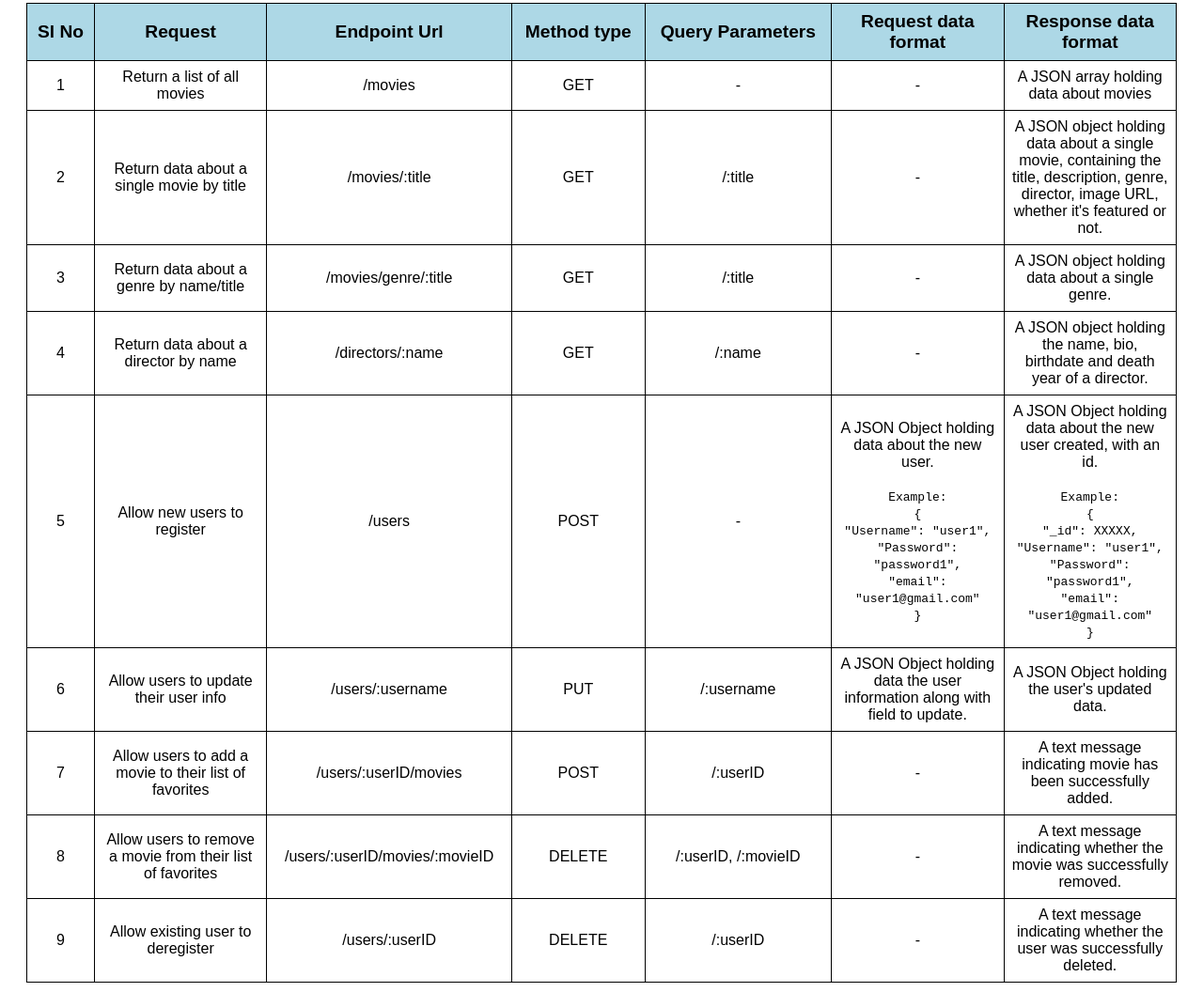
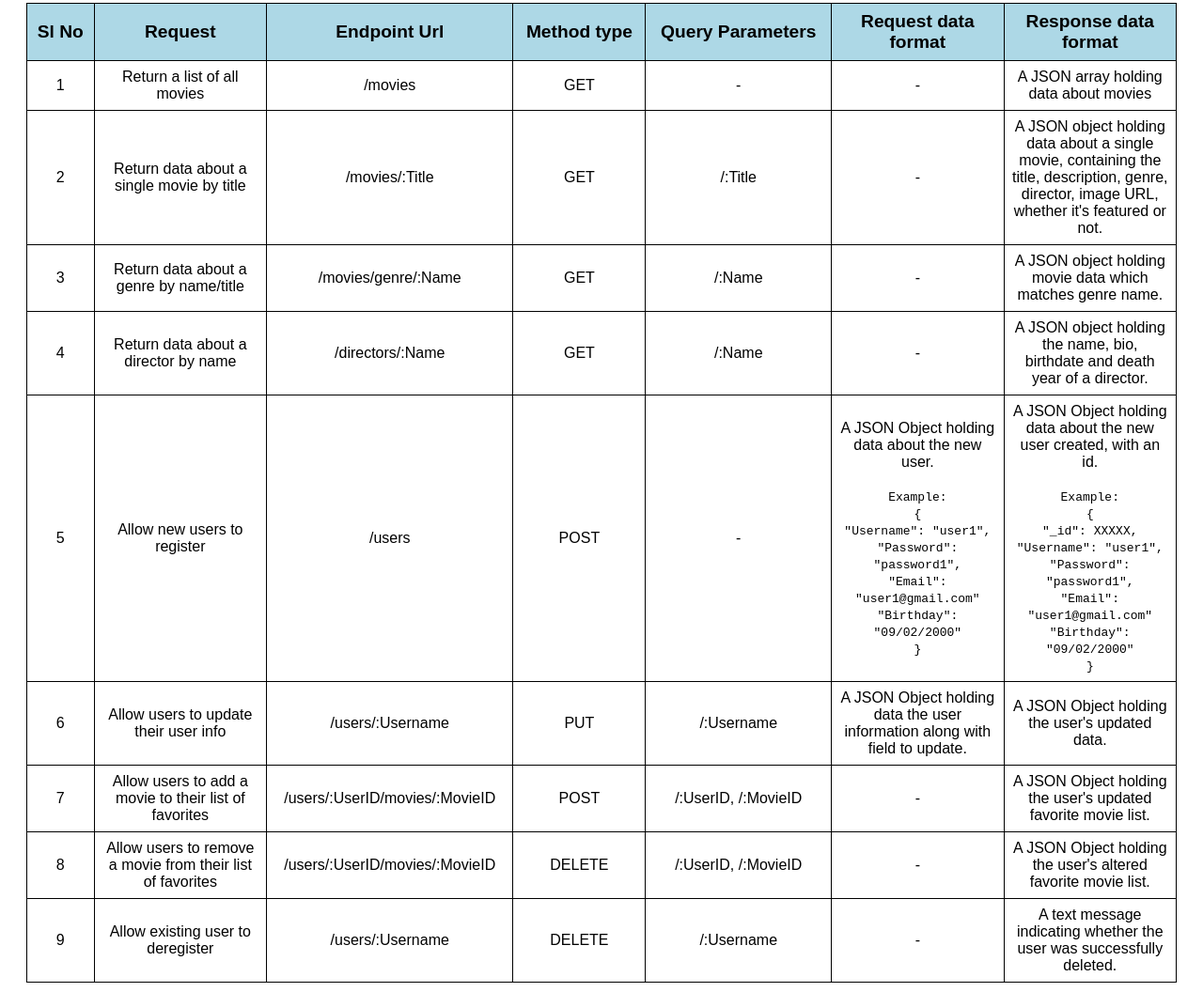
Before and after one commit to DeepthiSRao/movie_api, a website: page public/documentation.html in a window 1280 px wide. Shown: the part 65-1121 px from the top of the page at 94% size. Drawn offline with Linux system fonts and the light colour scheme.

Commit message:
Updated documentation.html

```diff
--- a/public/documentation.html
+++ b/public/documentation.html
@@ -34,27 +34,27 @@
             <tr>
               <td>2</td>
               <td>Return data about a single movie by title</td>
-              <td>/movies/:title</td>
+              <td>/movies/:Title</td>
               <td>GET</td>
-              <td>/:title</td>
+              <td>/:Title</td>
               <td>-</td>
               <td>A JSON object holding data about a single movie, containing the title, description, genre, director, image URL, whether it's featured or not. </td>
             </tr>
             <tr>
               <td>3</td>
               <td>Return data about a genre by name/title</td>
-              <td>/movies/genre/:title</td>
+              <td>/movies/genre/:Name</td>
               <td>GET</td>
-              <td>/:title</td>
+              <td>/:Name</td>
               <td>-</td>
-              <td>A JSON object holding data about a single genre.</td>
+              <td>A JSON object holding movie data which matches genre name.</td>
             </tr>
             <tr>
               <td>4</td>
               <td>Return data about a director by name</td>
-              <td>/directors/:name</td>
+              <td>/directors/:Name</td>
               <td>GET</td>
-              <td>/:name</td>
+              <td>/:Name</td>
               <td>-</td>
               <td>A JSON object holding the name, bio, birthdate and death year of a director.</td>
             </tr>
@@ -74,7 +74,8 @@
                     { <br>
                       "Username": "user1", <br>
                       "Password": "password1",<br>
-                      "email": "user1@gmail.com"<br>
+                      "Email": "user1@gmail.com"<br>
+                      "Birthday": "09/02/2000"<br>
                     } <br>
                 </code>
               </td>
@@ -89,7 +90,8 @@
                     "_id": XXXXX,<br>
                     "Username": "user1", <br>
                     "Password": "password1",<br>
-                    "email": "user1@gmail.com"<br>
+                    "Email": "user1@gmail.com"<br>
+                    "Birthday": "09/02/2000"<br>
                   } <br>
                 </code>
               </td>
@@ -97,40 +99,40 @@
             <tr>
               <td>6</td>
               <td>Allow users to update their user info</td>
-              <td>/users/:username</td>
+              <td>/users/:Username</td>
               <td>PUT</td>
-              <td>/:username</td>
+              <td>/:Username</td>
               <td>A JSON Object holding data the user information along with field to update.</td>
               <td>A JSON Object holding the user's updated data.</td>
             </tr>
             <tr>
               <td>7</td>
               <td>Allow users to add a movie to their list of favorites </td>
-              <td>/users/:userID/movies</td>
+              <td>/users/:UserID/movies/:MovieID</td>
               <td>POST</td>
-              <td>/:userID</td>
+              <td>/:UserID, /:MovieID</td>
               <td>-</td>
-              <td>A text message indicating movie has been successfully added.</td>
+              <td>A JSON Object holding the user's updated favorite movie list.</td>
             </tr>
             <tr>
               <td>8</td>
               <td>Allow users to remove a movie from their list of favorites</td>
-              <td>/users/:userID/movies/:movieID</td>
+              <td>/users/:UserID/movies/:MovieID</td>
               <td>DELETE</td>
-              <td>/:userID, /:movieID</td>
+              <td>/:UserID, /:MovieID</td>
               <td>-</td>
-              <td>A text message indicating whether the movie was successfully removed.</td>
+              <td>A JSON Object holding the user's altered favorite movie list.</td>
             </tr>
             <tr>
               <td>9</td>
               <td>Allow existing user to deregister</td>
-              <td>/users/:userID</td>
+              <td>/users/:Username</td>
               <td>DELETE</td>
-              <td>/:userID</td>
+              <td>/:Username</td>
               <td>-</td>
               <td>A text message indicating whether the user was successfully deleted.</td>
             </tr>
           </tbody>
     </table>
-</body>
+  </body>
 </html>
```
